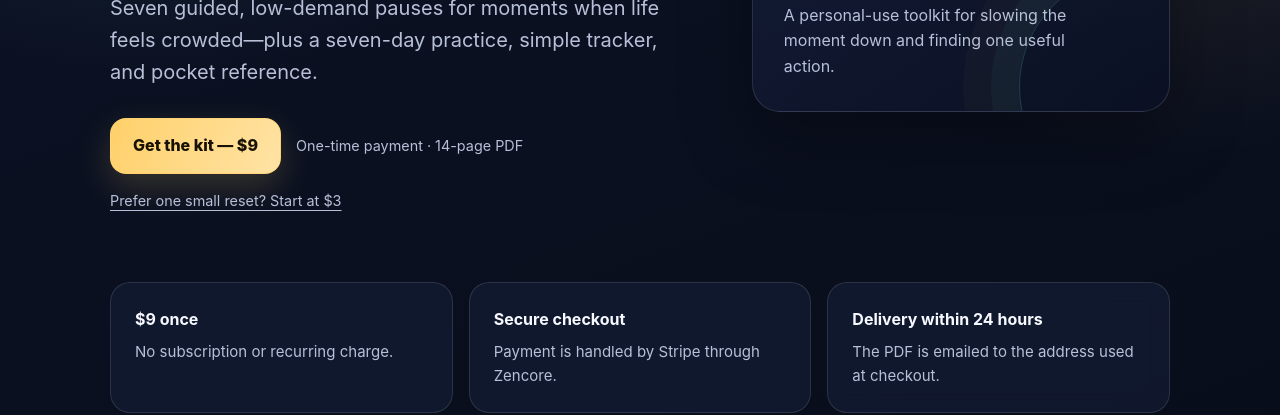
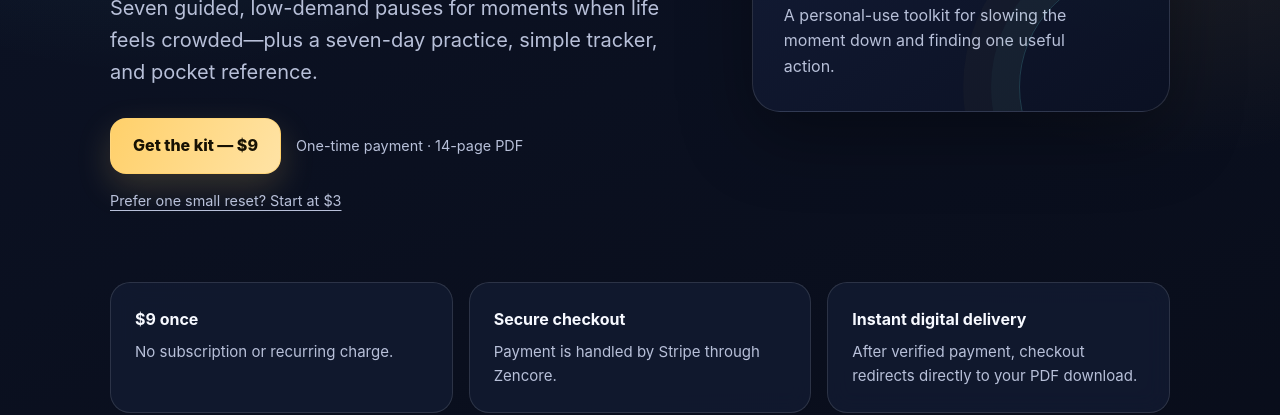
Before and after one commit to Arigitshub/pause90-privacy-page, a website: page kit.html in a window 1280 px wide. Shown: the part 565-980 px from the top of the page. Drawn offline with Linux system fonts and the light colour scheme.

Commit message:
Clarify instant delivery for kit

```diff
--- a/kit.html
+++ b/kit.html
@@ -463,8 +463,8 @@
         <p>Payment is handled by Stripe through Zencore.</p>
       </article>
       <article class="detail">
-        <strong>Delivery within 24 hours</strong>
-        <p>The PDF is emailed to the address used at checkout.</p>
+        <strong>Instant digital delivery</strong>
+        <p>After verified payment, checkout redirects directly to your PDF download.</p>
       </article>
     </section>
 
@@ -514,7 +514,7 @@
     <section class="close" aria-labelledby="close-title">
       <p class="eyebrow">One quiet interval</p>
       <h2 id="close-title">Try the smallest useful pause.</h2>
-      <p>Get the 14-page PDF for $9. After checkout, it will be sent to your checkout email within 24 hours.</p>
+      <p>Get the 14-page PDF for $9. After verified payment, checkout redirects to your download. If you need help accessing it, email ari532477@gmail.com from your checkout address.</p>
       <a class="cta" href="https://buy.stripe.com/aFaaEXfti13b8044KmdAk06">Continue to secure checkout</a>
       <div class="share-row">
         <button class="share-btn" id="share-kit" type="button">Share this kit</button>
```
